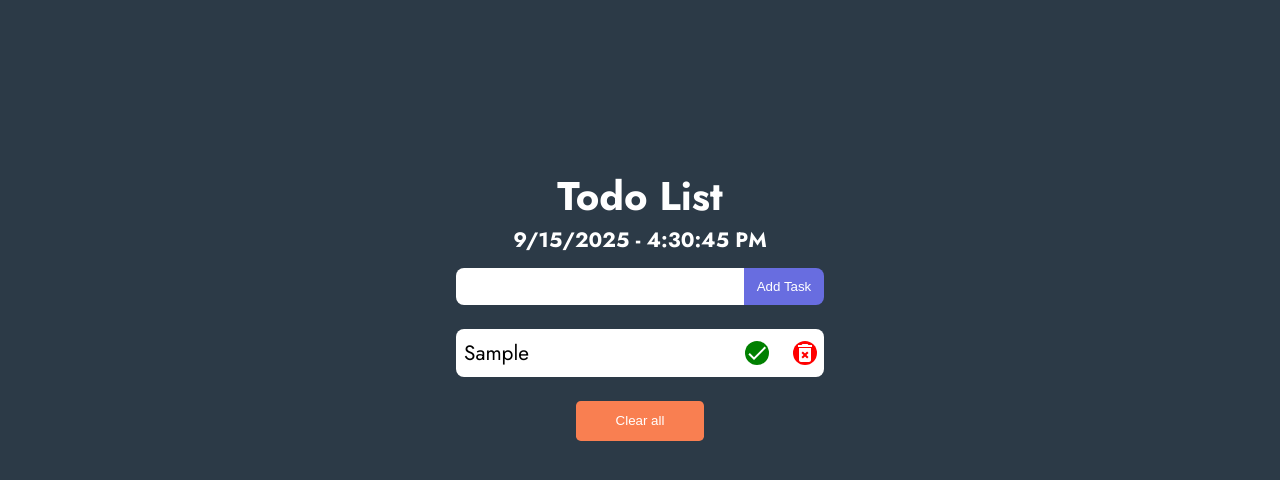
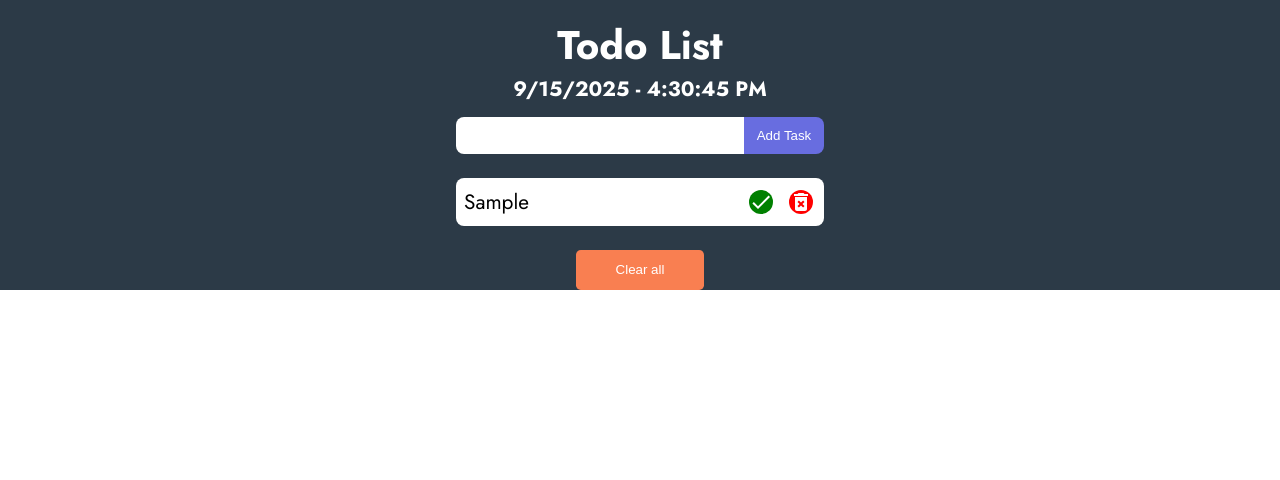
Before and after one commit to muktinathrajbanshi/reactJS2025, a React (Vite) app: page / in a window 1280 px wide. Both pictures are taken after typing "Sample" into the empty fields and a click on the button "Add Task". Shown: the top 480 px of the page. Built offline with nearby package versions, Linux system fonts and the light colour scheme; a web font is replaced by a local one.

Commit message:
For UI/UX purpose i have to redesign my some files

```diff
--- a/src/projects/Todo/Todo.css
+++ b/src/projects/Todo/Todo.css
@@ -8,14 +8,13 @@
 
 .todo-container {
   display: flex;
-  justify-content: center;
   align-items: center;
   flex-direction: column;
+  padding-top: 1rem;
   width: 100%;
-  height: 100vh;
+  height: 100%;
   background-color: #2c3a47;
   font-family: "Jost", sans-serif;
-  padding-bottom: 12rem;
 }
 
 h1 {
@@ -38,7 +37,6 @@ header {
 
 .form-flex {
   display: flex;
-  /* border: 1px solid red; */
 }
 
 .form .todo-input {
@@ -82,7 +80,6 @@ header {
 .todo-item {
   display: flex;
   justify-content: space-between;
-  gap: 1.5rem;
   padding-right: 0.5rem;
   align-items: center;
   width: 23rem;
@@ -98,9 +95,16 @@ header {
   -o-border-radius: 0.5rem;
 }
 
-.todo-item .challenge {
-  width: 20rem;
-  /* background-color: red; */
+.todo-item .spanData {
+  width: 78%;
+}
+
+.todo-item .buttonData {
+  display: flex;
+  justify-content: center;
+  align-items: center;
+  width: 20%;
+  gap: 1rem;
 }
 
 .todo-item .check-btn,
@@ -120,10 +124,6 @@ header {
   color: #fff;
   border: none;
   outline: none;
-}
-
-.todo-item .check-btn {
-  margin-left: 12rem;
 }
 
 .todo-item .delete-btn {
@@ -163,10 +163,6 @@ header {
   cursor: pointer;
 }
 
-/* .challenge .checkList {
-  text-decoration: line-through;
-} */
-
 .challenge .checkList {
   position: relative;
   display: inline-block;
--- a/src/projects/Todo/TodoList.jsx
+++ b/src/projects/Todo/TodoList.jsx
@@ -5,15 +5,17 @@ export const TodoList = ({ data, checked, onHandleDeleteTodo, onHandleCheckTodo}
   return (
     <>
        <li className="todo-item">
-            <div className="challenge">
+            <div className="spanData">
             <span className={checked ? "checkList" : "notCheckList"}>{data}</span>
             </div>
+            <div className="buttonData">
             <button className="check-btn" onClick={() => onHandleCheckTodo(data)}>
             <MdCheck />
             </button>
             <button className="delete-btn" onClick={() => onHandleDeleteTodo(data)}>
             <MdDeleteForever />
             </button>
+            </div>
         </li>
     </>
   );
```
Also changed, not shown: src/projects/Todo/TodoLocalStorage.jsx (line endings or trailing spaces).
